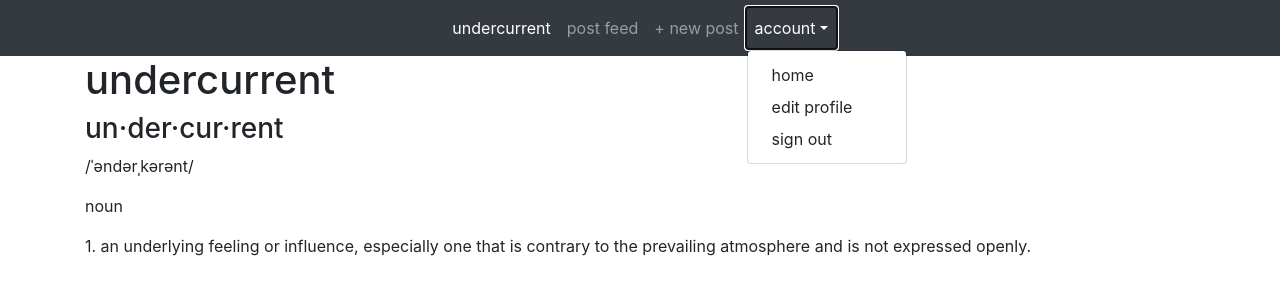
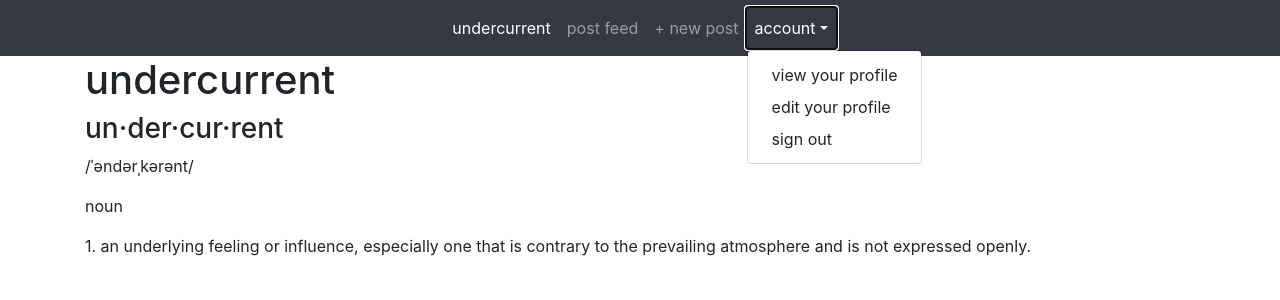
Before and after one commit to juliana-zlatevski/undercurrent, a Django app: page / in a window 1280 px wide, after a click on "account". Shown: the top 300 px of the page. Run offline with Django 3.2, Linux system fonts and the light colour scheme; the visitor is signed in with stand-in values (Sample User, id 1).

Commit message:
changes nav link text

```diff
--- a/main_app/templates/base.html
+++ b/main_app/templates/base.html
@@ -44,8 +44,8 @@
           <li class="nav-item dropdown">
             <a class="nav-link dropdown-toggle" href="http://example.com" id="dropdown08" data-toggle="dropdown" aria-haspopup="true" aria-expanded="false">account</a>
             <div class="dropdown-menu" aria-labelledby="dropdown08">
-              <a class="dropdown-item" href="{% url 'profile_home' user.id %}">home</a>
-              <a class="dropdown-item" href="{% url 'edit_profile' user.id %}">edit profile</a>
+              <a class="dropdown-item" href="{% url 'profile_home' user.id %}">view your profile</a>
+              <a class="dropdown-item" href="{% url 'edit_profile' user.id %}">edit your profile</a>
               <a class="dropdown-item" href="{% url 'logout' %}">sign out</a>
             </div>
           </li>
--- a/main_app/templates/profile/home.html
+++ b/main_app/templates/profile/home.html
@@ -10,7 +10,7 @@
     <div class="col s4">
       <div class="card">
         <div class="card-content">
-          <img class="img-fluid" src="{{ profile.photo.cdn_url }}-/resize/200x200/">
+          <img class="img-fluid" src="{{ profile.photo.cdn_url }}-/resize/250x250/">
             <h3>{{ profile.name }}</h3>
             <p>{{ profile.bio }}
             <p><svg width="1em" height="1em" viewBox="0 0 16 16" class="bi bi-cursor" fill="currentColor" xmlns="http://www.w3.org/2000/svg">
```
